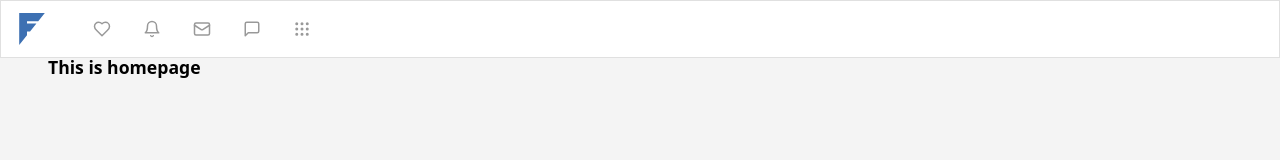
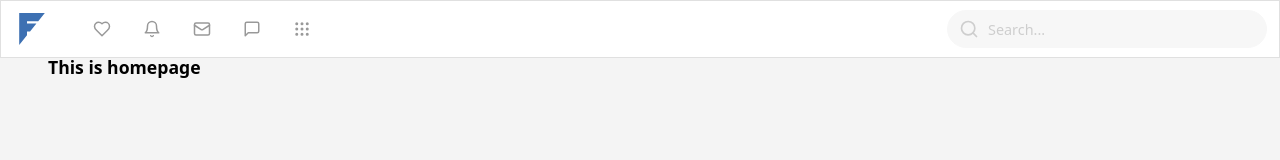
Before and after one commit to nhatduong-agilityio/social-sphere, a Next.js app in the folder frontend/: page / in a window 1280 px wide. Shown: the top 160 px of the page. Built offline with nearby package versions, Linux system fonts and the light colour scheme.

Commit message:
feat: implement search input and update header layout

```diff
--- a/frontend/src/components/layouts/header.tsx
+++ b/frontend/src/components/layouts/header.tsx
@@ -1,13 +1,16 @@
-import { memo } from 'react';
+'use client';
+
+import { memo, useCallback, useMemo } from 'react';
 
 // Components
 import { BrandLink } from '../sections/brand-link';
+import { Button } from '../ui/button';
+import { SearchInput } from '../ui/search-input';
 
 // Utils
 import { cn } from '@/utils/cn';
 
 // Icons
-import { Button } from '../ui/button';
 import {
   BellIcon,
   GripIcon,
@@ -18,7 +21,18 @@ import {
   SearchIcon,
 } from 'lucide-react';
 
-const NAVIGATION_ITEMS = [
+// Hooks
+import { useDisclosure } from '@/hooks/use-disclosure';
+
+interface HeaderProps {
+  isAuthenticated?: boolean;
+}
+
+export const Header = memo(({ isAuthenticated = true }: HeaderProps) => {
+  const { isOpen, onOpen, onClose } = useDisclosure();
+
+  const NAVIGATION_ITEMS = useMemo(
+    () => [
       {
         title: 'Friend Requests',
         icon: <HeartIcon size={18} />,
@@ -37,7 +51,8 @@ const NAVIGATION_ITEMS = [
       {
         title: 'Chat',
         icon: <MessageSquareIcon size={18} />,
-    styles: 'hover:bg-blue-600 hover:shadow-sphere-secondary hidden lg:flex',
+        styles:
+          'hover:bg-blue-600 hover:shadow-sphere-secondary hidden lg:flex',
       },
       {
         title: 'Applications',
@@ -47,15 +62,90 @@ const NAVIGATION_ITEMS = [
       {
         title: 'Search',
         icon: <SearchIcon size={18} />,
-    styles: 'hover:bg-blue-600 hover:shadow-sphere-secondary flex lg:hidden',
+        styles:
+          'hover:bg-blue-600 hover:shadow-sphere-secondary flex lg:hidden',
       },
-];
+    ],
+    [],
+  );
 
-interface HeaderProps {
-  isAuthenticated?: boolean;
+  const handleButtonClick = useCallback(
+    (title: string) => {
+      switch (title) {
+        case 'Search':
+          onOpen();
+          break;
+        case 'Friend Requests':
+          // Handle friend requests
+          break;
+        case 'Notifications':
+          // Handle notifications
+          break;
+        case 'Messages':
+          // Handle messages
+          break;
+        case 'Chat':
+          // Handle chat
+          break;
+        case 'Applications':
+          // Handle applications
+          break;
+        default:
+        // Handle default case or do nothing
       }
+    },
+    [onOpen],
+  );
 
-export const Header = memo(({ isAuthenticated = true }: HeaderProps) => (
+  const renderAuthenticatedHeader = useCallback(
+    () => (
+      <>
+        <div
+          className={cn(
+            'w-full h-full justify-center pr-3 hidden',
+            isOpen && 'flex lg:hidden',
+          )}
+        >
+          <SearchInput onClose={onClose} />
+        </div>
+        <nav
+          className={cn(
+            'w-full h-full flex justify-between items-center',
+            isOpen && 'hidden lg:flex',
+          )}
+        >
+          <div className="flex gap-5 lg:gap-8 md:flex-1 lg:flex">
+            <div className="animate-heartbeat">
+              <BrandLink size={38} />
+            </div>
+            <div className="flex gap-3 md:flex-1 md:justify-center lg:justify-start">
+              {NAVIGATION_ITEMS.map(({ title, styles, icon }) => (
+                <Button
+                  key={title}
+                  className={cn(
+                    'w-[38px] h-[38px] p-0 border-none radius-md bg-transparent text-icon',
+                    styles,
+                  )}
+                  onClick={() => handleButtonClick(title)}
+                >
+                  {icon}
+                </Button>
+              ))}
+            </div>
+          </div>
+          <div className="w-full max-w-[320px] hidden lg:flex">
+            <SearchInput variant="primary" />
+          </div>
+          <Button variant="unstyle" className="w-[58px] h-full lg:hidden">
+            <MenuIcon size={18} />
+          </Button>
+        </nav>
+      </>
+    ),
+    [NAVIGATION_ITEMS, isOpen, onClose, handleButtonClick],
+  );
+
+  return (
     <header
       className={cn(
         'sticky top-0 border bg-background dark:border-dark-950 dark:bg-dark-950 z-50',
@@ -63,34 +153,13 @@ export const Header = memo(({ isAuthenticated = true }: HeaderProps) => (
       )}
     >
       {isAuthenticated ? (
-      <nav className="w-full h-full flex justify-between items-center">
-        <div className="flex gap-5 lg:gap-8 md:flex-1 lg:flex">
-          <div className="animate-heartbeat">
-            <BrandLink size={38} />
-          </div>
-          <div className="flex gap-3 md:flex-1 md:justify-center lg:justify-start">
-            {NAVIGATION_ITEMS.map(({ title, styles, icon }) => (
-              <Button
-                className={cn(
-                  'w-[38px] h-[38px] p-0 border-none radius-md bg-transparent text-icon',
-                  styles,
-                )}
-                key={title}
-              >
-                {icon}
-              </Button>
-            ))}
-          </div>
-        </div>
-        <Button variant="unstyle" className="w-[58px] h-full lg:hidden">
-          <MenuIcon size={18} />
-        </Button>
-      </nav>
+        renderAuthenticatedHeader()
       ) : (
         <div className="w-full flex justify-center">
           <BrandLink size={48} />
         </div>
       )}
     </header>
-));
+  );
+});
 Header.displayName = 'Header';
--- a/frontend/src/components/ui/circle.tsx
+++ b/frontend/src/components/ui/circle.tsx
@@ -8,7 +8,7 @@ const circleVariants = cva('rounded-full flex justify-center items-center', {
     variant: {
       default: 'bg-blue-600',
       primary:
-        'bg-white dark:bg-dark-600 border-[1.4px] border-gray-600 dark:border-blue-800 shadow-[-1px_3px_10px_0_rgba(0,0,0,.06)]',
+        'bg-white dark:bg-dark-600 border-[1.4px] border-gray-600 dark:border-blue-800 shadow-sphere-light',
     },
     size: {
       default: 'h-8 w-8',
--- a/frontend/src/components/ui/input.tsx
+++ b/frontend/src/components/ui/input.tsx
@@ -1,9 +1,12 @@
 'use client';
 
-import { forwardRef, InputHTMLAttributes, ReactNode, useState } from 'react';
+import { forwardRef, InputHTMLAttributes, ReactNode } from 'react';
 import { cva, VariantProps } from 'class-variance-authority';
 
 import { cn } from '@/utils/cn';
+
+// Hooks
+import { useFocusState } from '@/hooks/use-focus-state';
 
 const inputVariants = cva(
   'flex h-10 w-full rounded-lg border border-input bg-white dark:bg-dark-500 px-3 py-2 text-sm file:border-0 file:bg-transparent file:text-xs file:font-medium file:text-foreground placeholder:text-muted-foreground outline-none disabled:cursor-not-allowed disabled:opacity-50',
@@ -11,9 +14,9 @@ const inputVariants = cva(
     variants: {
       variant: {
         default: '',
-        icon: 'transition-all duration-300 ease-in-out focus:border-blue-100 dark:border-input',
+        icon: 'transition-all duration-300 ease-in-out focus:border-ring dark:border-input',
         ghost:
-          'border-0 bg-transparent dark:bg-transparent px-0 py-1 transition-all duration-300 ease-in-out focus:border-blue-100 dark:border-input',
+          'border-0 bg-transparent dark:bg-transparent px-0 py-1 transition-all duration-300 ease-in-out focus:border-ring dark:border-input',
       },
     },
     defaultVariants: {
@@ -31,7 +34,7 @@ export interface InputProps
 
 const Input = forwardRef<HTMLInputElement, InputProps>(
   ({ startIcon, endIcon, className, variant, type, ...props }, ref) => {
-    const [isFocused, setIsFocused] = useState(false);
+    const { isFocused, handleBlur, handleFocus } = useFocusState();
 
     const renderIcon = (
       icon: ReactNode,
@@ -43,23 +46,15 @@ const Input = forwardRef<HTMLInputElement, InputProps>(
           className={cn(
             `absolute top-1/2 -translate-y-1/2 transition-all duration-300 ease-in-out`,
             position === 'left' ? 'left-3' : 'right-3',
-            isFocused ? 'text-blue-100' : 'text-gray-900',
+            isFocused ? 'text-ring' : 'text-gray-900',
           )}
         >
           {icon}
         </div>
       );
 
-    const handleBlur = () => {
-      setIsFocused(false);
-    };
-
-    const handleFocus = () => {
-      setIsFocused(true);
-    };
-
     return (
-      <div className="relative flex items-center" onBlur={handleBlur}>
+      <div className="relative w-full flex items-center" onBlur={handleBlur}>
         {renderIcon(startIcon, 'left', isFocused)}
         <input
           type={type}
--- /dev/null
+++ b/frontend/src/components/ui/search-input.tsx
@@ -0,0 +1,80 @@
+'use client';
+
+import { forwardRef, InputHTMLAttributes } from 'react';
+import { cva, VariantProps } from 'class-variance-authority';
+import { SearchIcon, XIcon } from 'lucide-react';
+
+import { cn } from '@/utils/cn';
+
+// Hooks
+import { useFocusState } from '@/hooks/use-focus-state';
+
+const searchInputVariants = cva(
+  'flex h-9 lg:h-[38px] w-full rounded-lg border border-input bg-white dark:bg-dark-500 px-10 py-2 text-sm file:border-0 file:bg-transparent file:text-xs file:font-medium file:text-foreground placeholder:text-muted-foreground outline-none disabled:cursor-not-allowed disabled:opacity-50',
+  {
+    variants: {
+      variant: {
+        default:
+          'transition-all duration-300 ease-in-out focus:border-ring dark:border-input',
+        primary:
+          'border-gray-200 bg-gray-200 dark:bg-dark-500 dark:border-dark-500 focus:border-gray-700 focus:bg-white focus:shadow-sphere-light rounded-full',
+      },
+    },
+    defaultVariants: {
+      variant: 'default',
+    },
+  },
+);
+
+export interface SearchInputProps
+  extends InputHTMLAttributes<HTMLInputElement>,
+    VariantProps<typeof searchInputVariants> {
+  onClose?: () => void;
+}
+
+const SearchInput = forwardRef<HTMLInputElement, SearchInputProps>(
+  ({ className, variant = 'default', onClose, ...props }, ref) => {
+    const { isFocused, handleBlur, handleFocus } = useFocusState();
+
+    const isDefaultVariant = variant === 'default';
+
+    return (
+      <div className="relative w-full flex items-center" onBlur={handleBlur}>
+        <div
+          className={cn(
+            'absolute top-1/2 -translate-y-1/2 transition-all duration-300 ease-in-out left-3',
+            isFocused
+              ? isDefaultVariant
+                ? 'text-ring'
+                : 'text-neutral-200 dark:text-primary'
+              : 'text-gray-900 dark:text-primary',
+          )}
+        >
+          <SearchIcon size={20} />
+        </div>
+        <input
+          ref={ref}
+          className={cn(searchInputVariants({ variant, className }))}
+          placeholder="Search..."
+          autoComplete="off"
+          onFocus={handleFocus}
+          onBlur={handleBlur}
+          {...props}
+        />
+        {onClose && (
+          <div
+            className={cn(
+              'absolute top-1/2 -translate-y-1/2 transition-all duration-300 ease-in-out text-neutral-700 right-3',
+            )}
+            onClick={onClose}
+          >
+            <XIcon size={20} />
+          </div>
+        )}
+      </div>
+    );
+  },
+);
+SearchInput.displayName = 'SearchInput';
+
+export { SearchInput };
--- /dev/null
+++ b/frontend/src/hooks/use-disclosure.ts
@@ -0,0 +1,24 @@
+import { useState, useCallback } from 'react';
+
+export const useDisclosure = () => {
+  const [isOpen, setIsOpen] = useState(false);
+
+  const onOpen = useCallback(() => {
+    setIsOpen(true);
+  }, []);
+
+  const onClose = useCallback(() => {
+    setIsOpen(false);
+  }, []);
+
+  const onToggle = useCallback(() => {
+    setIsOpen((prev) => !prev);
+  }, []);
+
+  return {
+    isOpen,
+    onOpen,
+    onClose,
+    onToggle,
+  };
+};
--- /dev/null
+++ b/frontend/src/hooks/use-focus-state.ts
@@ -0,0 +1,11 @@
+import { useState } from 'react';
+
+export const useFocusState = () => {
+  const [isFocused, setIsFocused] = useState(false);
+
+  const handleFocus = () => setIsFocused(true);
+
+  const handleBlur = () => setIsFocused(false);
+
+  return { isFocused, handleFocus, handleBlur };
+};
--- a/frontend/src/styles/globals.css
+++ b/frontend/src/styles/globals.css
@@ -34,7 +34,7 @@
     --gray-400: 0 0% 95.69%;
     --gray-500: 0 0% 94.12%;
     --gray-600: 0 0% 90.98%;
-    --gray-700: 0 0% 88.24%;
+    --gray-700: 0 0% 89.02%;
     --gray-800: 0 0% 85.88%;
     --gray-900: 0 0% 80.78%;
 
--- a/frontend/tailwind.config.ts
+++ b/frontend/tailwind.config.ts
@@ -73,6 +73,7 @@ const config: Config = {
           '0 14px 26px -12px rgba(85,150,230,.42),0 4px 23px 0px rgba(0,0,0,.12),0 8px 10px -5px rgba(85,150,230,.2)',
         'sphere-destructive':
           '0 14px 26px -12px rgba(247,20,22,.42),0 4px 23px 0px rgba(0,0,0,.12),0 8px 10px -5px rgba(247,20,22,.2)',
+        'sphere-light': '-1px 3px 10px 0 rgba(0,0,0,.06)',
       },
       spacing: {
         400: '400px',
```
Also changed, not shown: 1 other file (tests, documents, lock files or other folders). Lines whose indentation alone changed are shown as unchanged.
